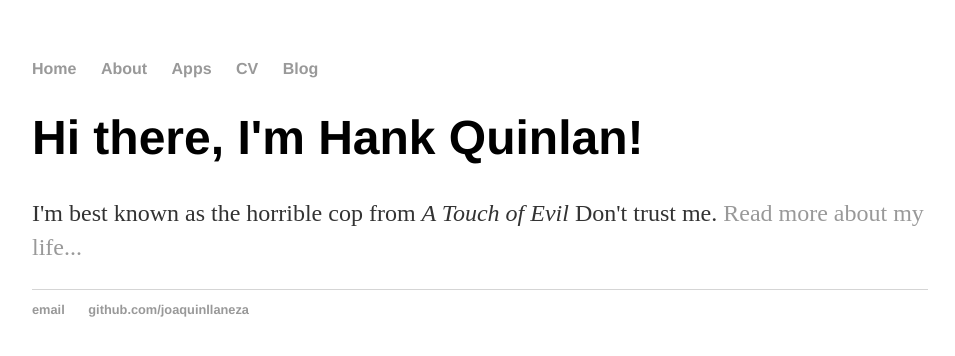
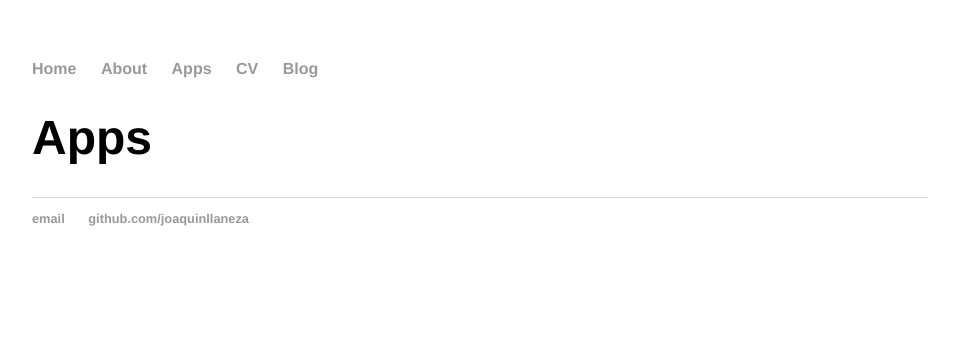
Before and after one commit to joaquinllaneza/joaquinllaneza.github.io, a Jekyll site: the page built from apps/index.html, in a window 1280 px wide. Shown: the top 356 px of the page, without its empty margins (160-1115 px from the left). Built offline with Jekyll 4.4.1, drawn with Linux system fonts in a browser that asks for light colours.

Commit message:
Update index.html

```diff
--- a/apps/index.html
+++ b/apps/index.html
@@ -3,6 +3,5 @@ layout: default
 title: Apps
 ---
 <div class="blurb">
-	<h1>Hi there, I'm Hank Quinlan!</h1>
-	<p>I'm best known as the horrible cop from <em>A Touch of Evil</em> Don't trust me. <a href="/about">Read more about my life...</a></p>
+	<h1>Apps</h1>
 </div><!-- /.blurb -->
```
